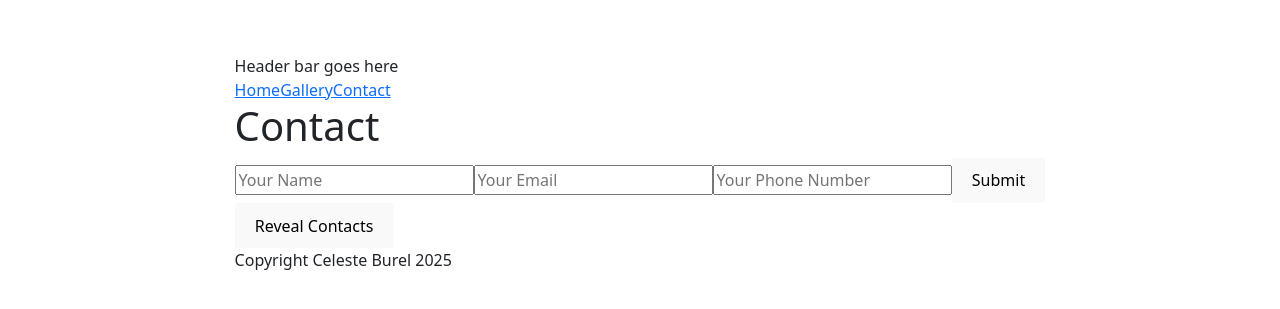
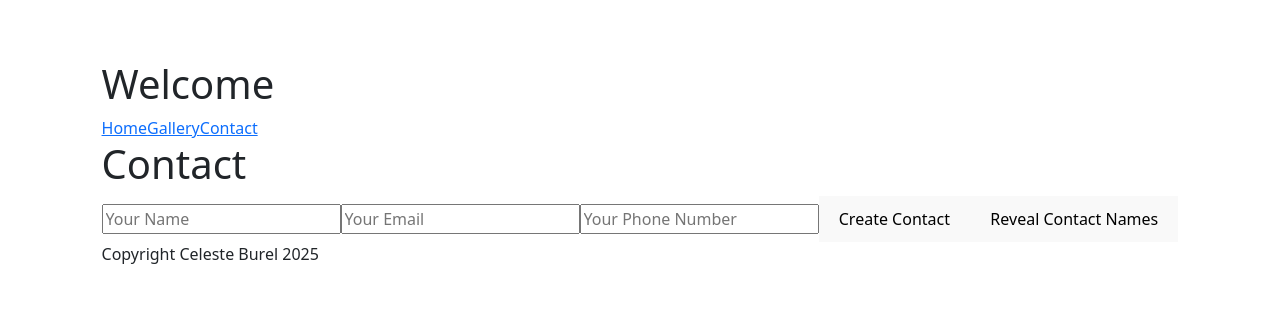
Before and after one commit to cburel/PT-FE-Week18FinalProject, a React (Vite) app: page /contact in a window 1280 px wide. Shown: the part 237-546 px from the top of the page. Built offline with nearby package versions, Linux system fonts and the light colour scheme.

Commit message:
working reveal contacts button

```diff
--- a/src/Components/ContactForm.tsx
+++ b/src/Components/ContactForm.tsx
@@ -8,26 +8,30 @@ interface Contact {
 export default function ContactForm() {
 
     const [contacts, setContacts] = useState<Contact[]>([]);
+    const [isLoading, setIsLoading] = useState<boolean>(false);
+    const [error, setError] = useState<string | null>(null);
 
-    useEffect(() => {
     const fetchContacts = async () => {
+        setIsLoading(true);
+        setError(null);
 
         // fetch the data
         try {
             const response = await fetch("https://685ede747b57aebd2afad59f.mockapi.io/api/site/contact");
             if (!response.ok) {
-                    throw new Error("Failed to fetch!");
+                throw new Error(`Failed to fetch contacts: ${response.statusText}`);
             }
             const data: Contact[] = await response.json();
             setContacts(data);
-            } catch (e) {
-                console.error("Error fetching contacts:", e);
+        } catch (e: any) {
+            setError(`Failed to load contacts: ${e.message || 'Unknown error'}`);
+        } finally {
+            setIsLoading(false);
         };
-            fetchContacts();
     }
-    }, []);
 
     function revealContacts() {
+        fetchContacts();
         return (
             contacts.map((contact) => (
                 <p key={contact.id}>Name: {contact.name}</p>
@@ -41,14 +45,6 @@ export default function ContactForm() {
 
     const createContact = (contactName: string, contactEmail: string, contactPhone: string) => {
         createContactBackend(contactName, contactEmail, contactPhone);
-
-        const newContact = {
-            name: contactName,
-            email: contactEmail,
-            phone: contactPhone,
-            id: contacts.length + 1
-        }
-        setContacts([...contacts, newContact]);
     }
 
     const createContactBackend = async (contactName: string, contactEmail: string, contactPhone: string) => {
@@ -95,16 +91,43 @@ export default function ContactForm() {
                 type="button"
                 onClick={() => createContact(name, email, phone)}
             >
-                Submit
+                Create Contact
             </button>
-            <div>
             <button
                 type="button"
-                    onClick={revealContacts}
+                onClick={fetchContacts}
+                disabled={isLoading}
             >
-                    Reveal Contacts
+                {isLoading ? 'Loading...' : 'Reveal Contact Names'}
             </button>
+            {isLoading && (
+                <p>
+                    Fetching contacts...
+                </p>
+            )}
+            {error && (
+                <div>
+                    <strong>Error!</strong>
+                    <span >{error}</span>
                 </div>
+            )}
+
+            {!isLoading && contacts.length > 0 && (
+                <div>
+
+                    <ul>
+                        {contacts.map((contact) => (
+                            <li
+                                key={contact.id}
+                            >
+                                <p>
+                                    <span>Name:</span> {contact.name}
+                                </p>
+                            </li>
+                        ))}
+                    </ul>
+                </div>
+            )}
         </div>
     )
 }
--- a/src/Components/Headerbar.tsx
+++ b/src/Components/Headerbar.tsx
@@ -3,7 +3,7 @@ import React, { useState } from "react";
 export default function Headerbar() {
     return (
         <>
-            <div>Header bar goes here</div>
+            <h1>Welcome</h1>
         </>
     )
 }
```
Lines whose indentation alone changed are shown as unchanged.
